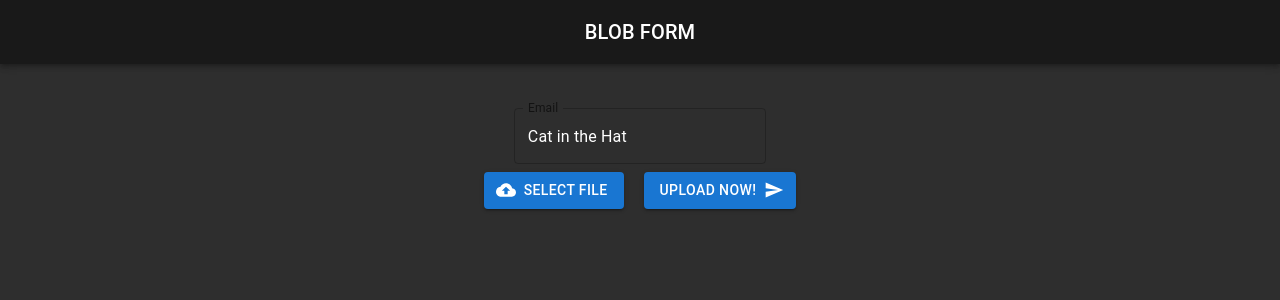
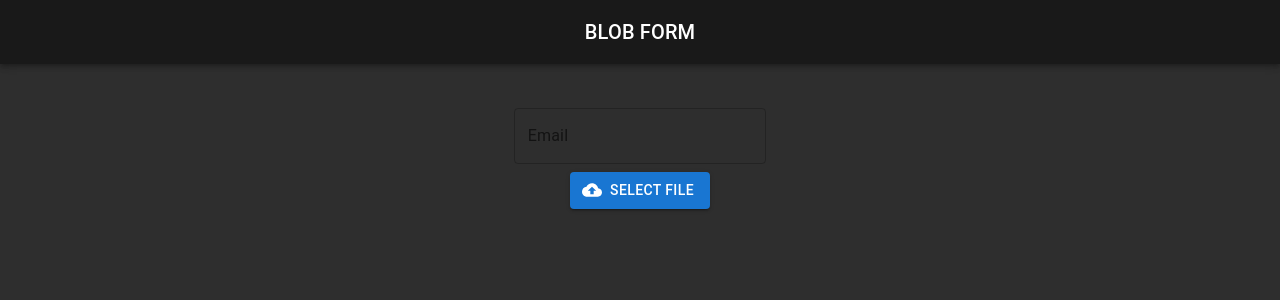
Before and after one commit to SashaBeetle/azureblobform-frontend, a React (Create React App) app: page / in a window 1280 px wide. Shown: the top 300 px of the page. Built offline with nearby package versions, Linux system fonts and the light colour scheme.

Commit message:
add special logic for button

```diff
--- a/src/App.css
+++ b/src/App.css
@@ -33,8 +33,16 @@
   margin-top: 10px;
 }
 
+#doc-img:hover{
+  cursor: pointer;
+}
+
 #doc-text{
   color: aliceblue;
+}
+
+#doc-text:hover{
+  cursor: pointer;
 }
 
 #butt-send{
--- a/src/components/TextInput.js
+++ b/src/components/TextInput.js
@@ -3,7 +3,7 @@ import Box from '@mui/material/Box';
 import TextField from '@mui/material/TextField';
 
 export default function StateTextFields() {
-  const [name, setName] = React.useState('Cat in the Hat');
+  const [name, setName] = React.useState('');
 
   return (
     <Box
@@ -21,7 +21,7 @@ export default function StateTextFields() {
         color='primary'
         type="email"
         sx={{
-            "& .MuiOutlinedInput-input": { // Target the input field
+            "& .MuiOutlinedInput-input": {
             color: "white",
             },
         }}
--- a/src/components/UploadFile.js
+++ b/src/components/UploadFile.js
@@ -1,4 +1,4 @@
-import { useState, useRef } from "react";
+import { useState, useRef, useEffect } from "react";
 import * as React from 'react';
 import Button from '@mui/material/Button';
 import CloudUploadIcon from '@mui/icons-material/CloudUpload';
@@ -8,12 +8,19 @@ import SendIcon from '@mui/icons-material/Send';
 const ApiUrl='https://localhost:7123/api/Storage/Upload'
 
 export const UploadFile = () =>{
+    const [changeButton, setChangeButton] = useState(true)
     const filePicker = useRef(null);
     const [selectedFile, setSelectedFile] = useState(null);
 
     const handleChange = (event) =>{
         console.log(event.target.files)
         setSelectedFile(event.target.files[0])
+
+        if(event.target.files[0] == null){
+            setChangeButton(true);
+        } else{
+            setChangeButton(false);
+        }
     };
 
     const handleSubmit = async (event) => {
@@ -37,6 +44,7 @@ export const UploadFile = () =>{
         } catch (error) {
           console.error("Error uploading file:", error);
         }
+
       };
 
     const handlePick = () =>{
@@ -47,18 +55,23 @@ export const UploadFile = () =>{
     return(
         <>
             {selectedFile && (
-                <div>
-                    <img id="doc-img" src='doc.png'></img>
+                <div id="eden" onClick={handlePick} >
+
+                    <img id="doc-img"  src='doc.png'></img>
                     <h2 id="doc-text">{selectedFile.name}</h2>
+
                 </div>
             )}
+            {changeButton ?
             <Button component="label" onClick={handlePick} role={undefined} variant="contained" tabIndex={-1} startIcon={<CloudUploadIcon />}>
                 Select file
-            </Button>
-            <input type='file' className="hidden" ref={filePicker} onChange={handleChange} accept="document/*,.docx" />
-            <Button id='butt-send'variant="contained" onClick={handleSubmit} endIcon={<SendIcon />}>
+            </Button> :
+            <Button variant="contained" onClick={handleSubmit} endIcon={<SendIcon />}>
                 Upload now!
-            </Button>
+            </Button> }
+
+            <div><input type='file' className="hidden" ref={filePicker} onChange={handleChange} accept="document/*,.docx" /></div>
+
 
         </>
     )
```
